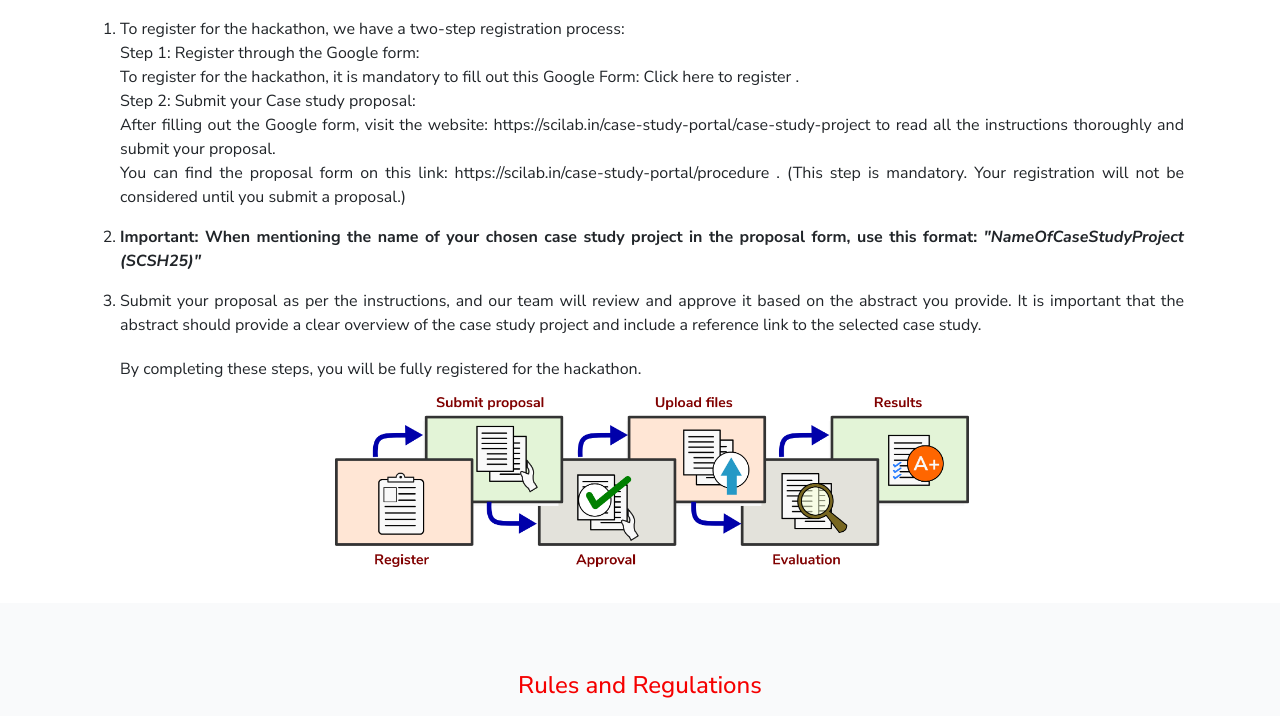
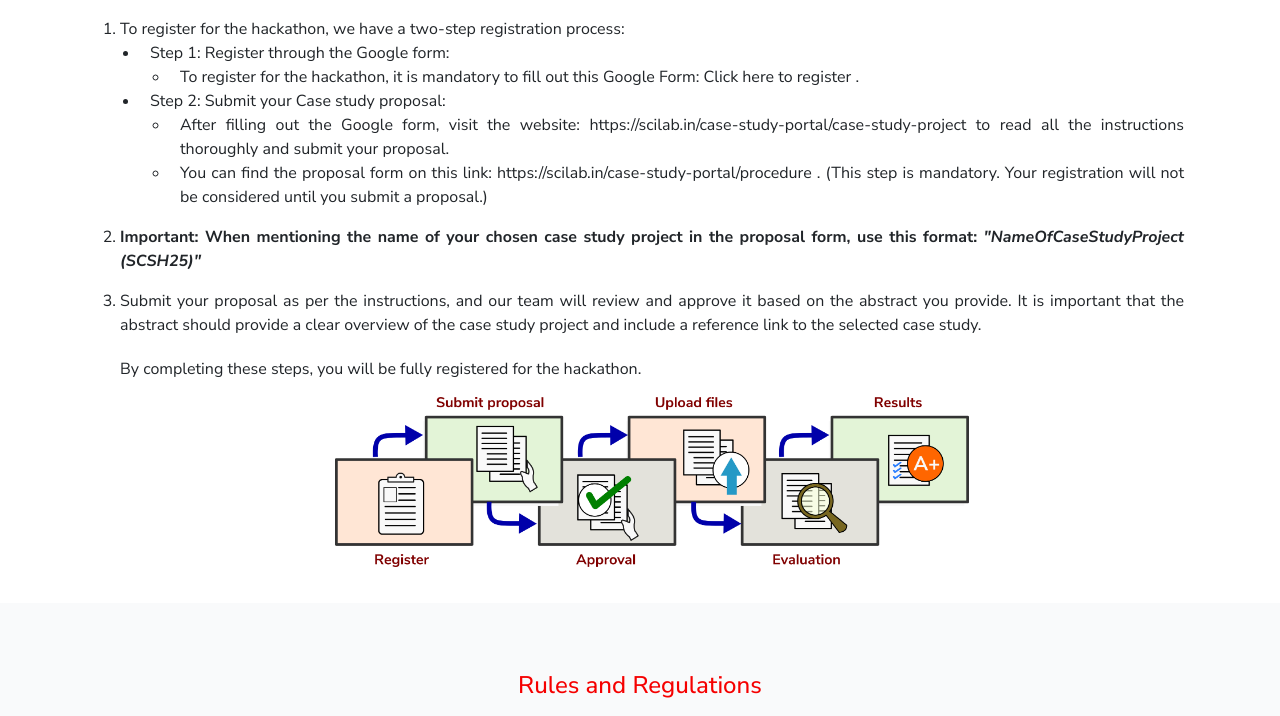
Before and after one commit to FOSSEE/scilab_case_study_hackathon, an Astro site: page / in a window 1280 px wide. Shown: the part 1639-2355 px from the top of the page. Built offline with nearby package versions, Linux system fonts and the light colour scheme; Astro itself is replaced by a stand-in of ours.

Commit message:
Update HomeBody.astro

```diff
--- a/src/components/HomeBody.astro
+++ b/src/components/HomeBody.astro
@@ -180,10 +180,11 @@ import Moe from "../assets/img/MOE-logo.png";
                    Please go through all the links provided under the Case Study Project tab.
             </li>-->
 <li>To register for the hackathon, we have a two-step registration process:
-  <ul>
-  <li>Step 1: Register through the Google form:
-    <ul>
-      <li>
+ <ul style="list-style-type: disc; padding-left: 20px; margin: 0;">
+  <li style="padding-left: 10px;">
+    Step 1: Register through the Google form:
+    <ul style="list-style-type: circle; padding-left: 20px; margin: 0;">
+      <li style="padding-left: 10px;">
         To register for the hackathon, it is mandatory to fill out this Google Form:
         <a href="https://docs.google.com/forms/d/e/1FAIpQLSc7sSXer3wta4B9QuT_x7xa2tx53_2uJ6PJM7t0oCdww1rPgA/viewform?usp=sf_link" target="_blank">
           Click here to register
@@ -192,15 +193,16 @@ import Moe from "../assets/img/MOE-logo.png";
     </ul>
   </li>
 
-  <li>Step 2: Submit your Case study proposal:
-    <ul>
-      <li>
+  <li style="padding-left: 10px;">
+    Step 2: Submit your Case study proposal:
+    <ul style="list-style-type: circle; padding-left: 20px; margin: 0;">
+      <li style="padding-left: 10px;">
         After filling out the Google form, visit the website:
         <a href="https://scilab.in/case-study-portal/case-study-project" target="_blank">
           https://scilab.in/case-study-portal/case-study-project
         </a> to read all the instructions thoroughly and submit your proposal.
       </li>
-      <li>
+      <li style="padding-left: 10px;">
         You can find the proposal form on this link:
         <a href="https://scilab.in/case-study-portal/procedure" target="_blank">
           https://scilab.in/case-study-portal/procedure
@@ -210,6 +212,7 @@ import Moe from "../assets/img/MOE-logo.png";
     </ul>
   </li>
 </ul>
+
 </li>
             <li class="leading-6">
               <!--On the same website, you will find a Proposal Form. Fill it out for your chosen Case Study project as per the guidelines provided.<br />-->
```
